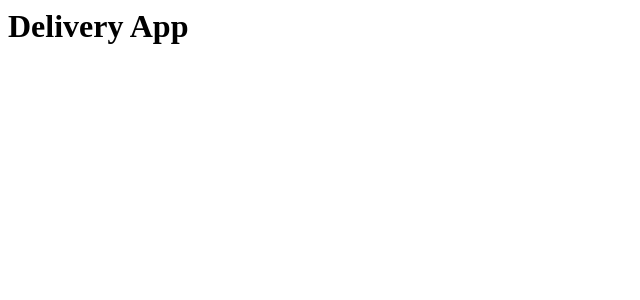
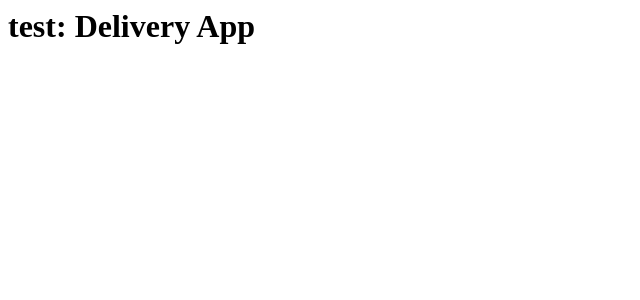
Before and after one commit to Ke1R0/RushExample, a React app in the folder projects/delivery/: page / in a window 1280 px wide. Shown: the top 300 px of the page, without its empty margins (0-640 px from the left). Built offline with nearby package versions, Linux system fonts and the light colour scheme.

Commit message:
specify delivery store name

```diff
--- a/projects/delivery/src/App.tsx
+++ b/projects/delivery/src/App.tsx
@@ -1,7 +1,11 @@
 import React, { Fragment } from 'react';
 
-export const App = () => (
+interface Props {
+    storeName: string;
+}
+
+export const App = ({ storeName }: Props) => (
     <Fragment>
-        <h1>Delivery App</h1>
+        <h1>{storeName}: Delivery App</h1>
     </Fragment>
 );
--- a/projects/delivery/src/bootstrap.tsx
+++ b/projects/delivery/src/bootstrap.tsx
@@ -1,4 +1,4 @@
 import React from "react";
 import ReactDOM from "react-dom";
 import { App } from "./App";
-ReactDOM.render(<App />, document.getElementById("root"));
+ReactDOM.render(<App storeName="test" />, document.getElementById("root"));
```
